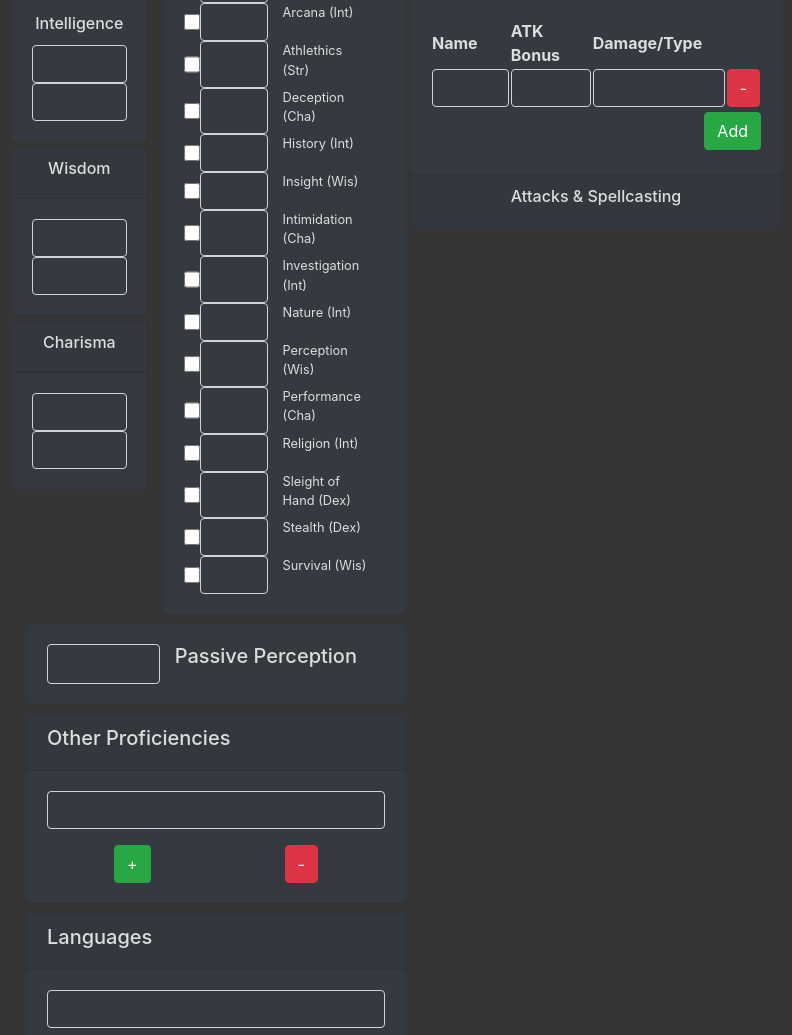
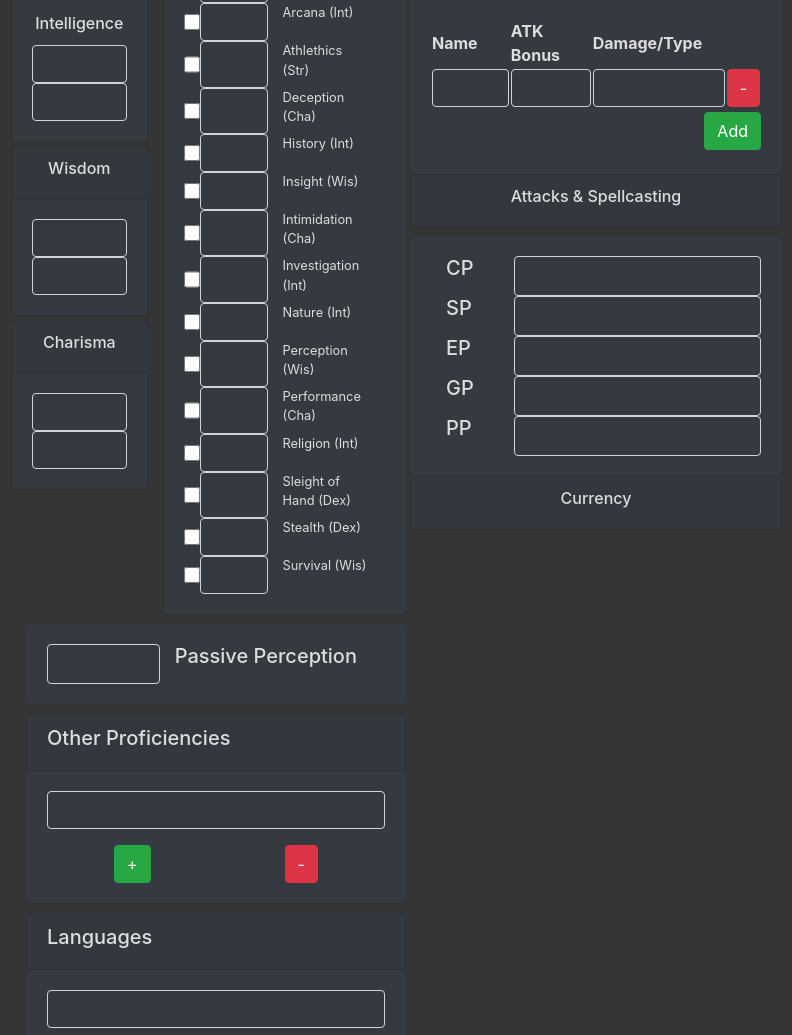
Before and after one commit to TheRayOfSeasons/Beholder, a website: page web/pages/character_sheet.html in a window 1280 px wide. Shown: the part 978-2013 px from the top of the page, without its empty margins (44-836 px from the left). Drawn offline with Linux system fonts and the light colour scheme.

Commit message:
Modify: Currency fields

```diff
--- a/web/pages/character_sheet.html
+++ b/web/pages/character_sheet.html
@@ -480,6 +480,35 @@
             <h6 class="text-center">Attacks & Spellcasting</h6>
           </div>
         </div>
+
+        <!-- Currency -->
+        <div class="card bg-dark mx-1 my-2">
+          <div class="card-body">
+            <div class="d-flex">
+              <label class="col-md-3" for="CopperPoints"><h5>CP</h5></label>
+              <input class="col-md-9 form-control bg-dark text-light" type="number" name="copper_points" id="CopperPoints">
+            </div>
+            <div class="d-flex justify-content-around">
+              <label class="col-md-3" for="SilverPoints"><h5>SP</h5></label>
+              <input class="col-md-9 form-control bg-dark text-light" type="number" name="silver_points" id="SilverPoints">
+            </div>
+            <div class="d-flex justify-content-around">
+              <label class="col-md-3" for="ElectrumPoints"><h5>EP</h5></label>
+              <input class="col-md-9 form-control bg-dark text-light" type="number" name="electrum_points" id="ElectrumPoints">
+            </div>
+            <div class="d-flex justify-content-around">
+              <label class="col-md-3" for="GoldPoints"><h5>GP</h5></label>
+              <input class="col-md-9 form-control bg-dark text-light" type="number" name="gold_points" id="GoldPoints">
+            </div>
+            <div class="d-flex justify-content-around">
+              <label class="col-md-3" for="PlatiumPoints"><h5>PP</h5></label>
+              <input class="col-md-9 form-control bg-dark text-light" type="number" name="platinum_points" id="PlatiumPoints">
+            </div>
+          </div>
+          <div class="card-footer">
+            <h6 class="text-center">Currency</h6>
+          </div>
+        </div>
       </div>
 
       <div class="col-md-4">
```
